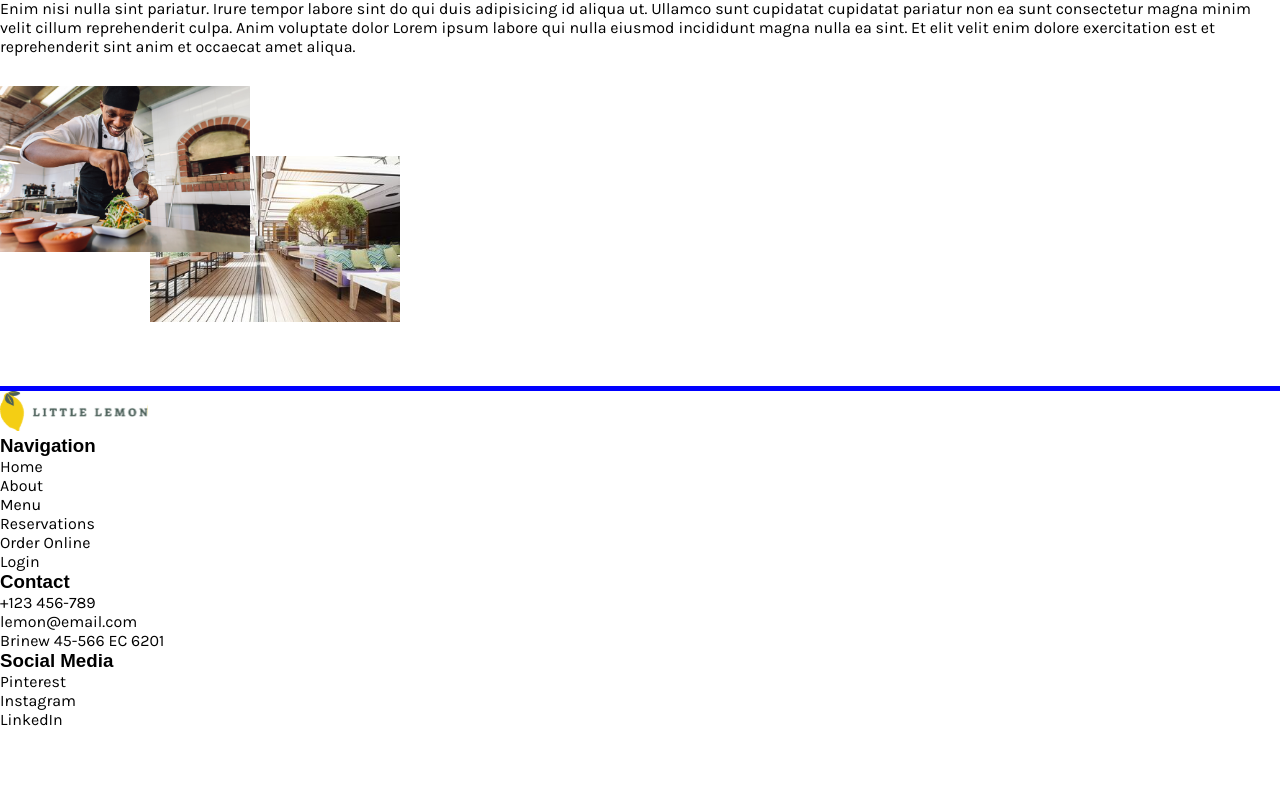
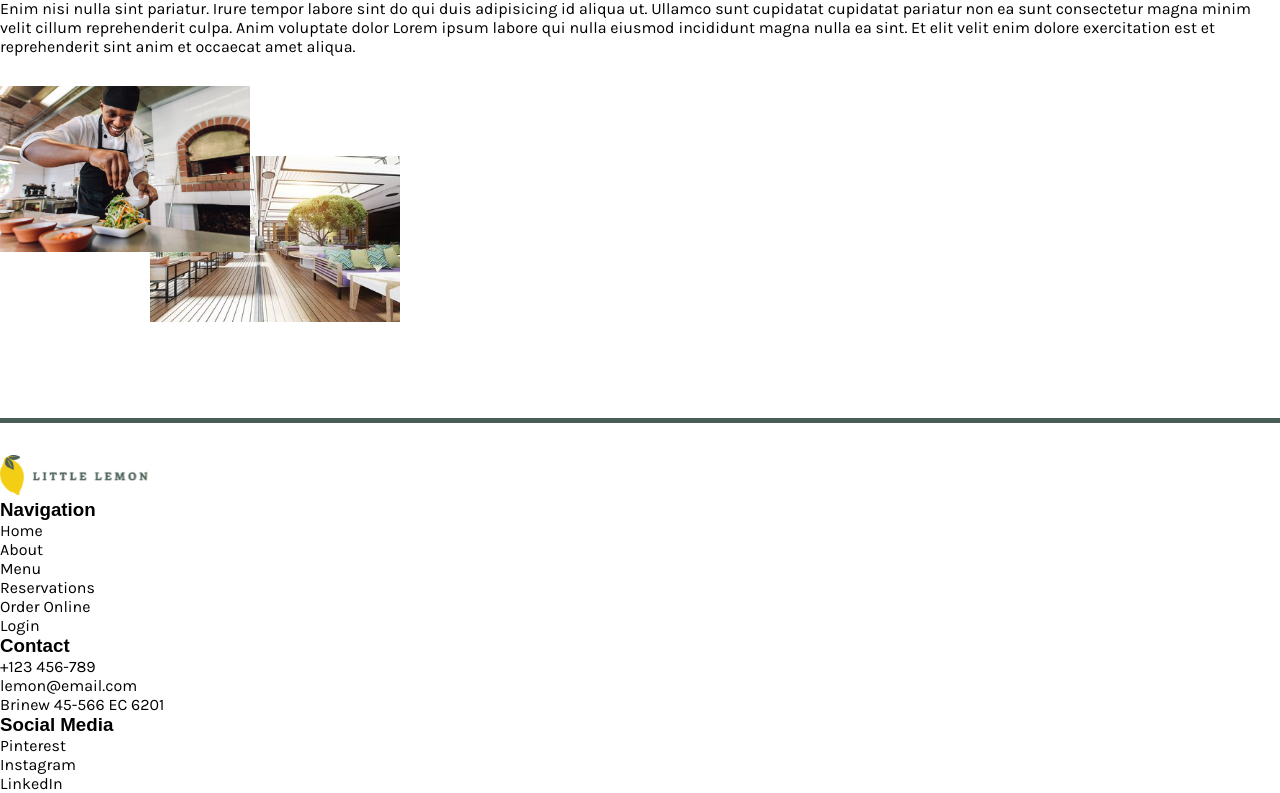
Before and after one commit to kegadev/ml-capstone, a React (Create React App) app: page / in a window 1280 px wide. Shown: the part 2049-2842 px from the top of the page. Before the commit the page ends 2778 px from the top, so only its background shows below. Built offline with nearby package versions, Linux system fonts and the light colour scheme; a web font is replaced by a local one.

Commit message:
add hr and improve about p

```diff
--- a/src/App.css
+++ b/src/App.css
@@ -231,6 +231,11 @@ button {
   font-size: x-large;
 }
 
+.about p {
+  font-size: 1.1rem;
+  line-height: 1.4;
+}
+
 .about-image-container {
   position: relative;
   padding-top: 30px;
@@ -256,3 +261,11 @@ button {
   top: 100px;
   left: 150px;
 }
+
+hr {
+  margin: 32px 0;
+  width: 100%;
+  height: 5px;
+  background-color: #495e57;
+  border: none;
+}
--- a/src/components/Main.js
+++ b/src/components/Main.js
@@ -10,7 +10,7 @@ const Main = () => {
       <Specials></Specials>
       <Testimonials> </Testimonials>
       <About></About>
-      <div style={{ backgroundColor: "blue", height: "5px" }}></div>
+      <hr />
     </main>
   );
 };
```
